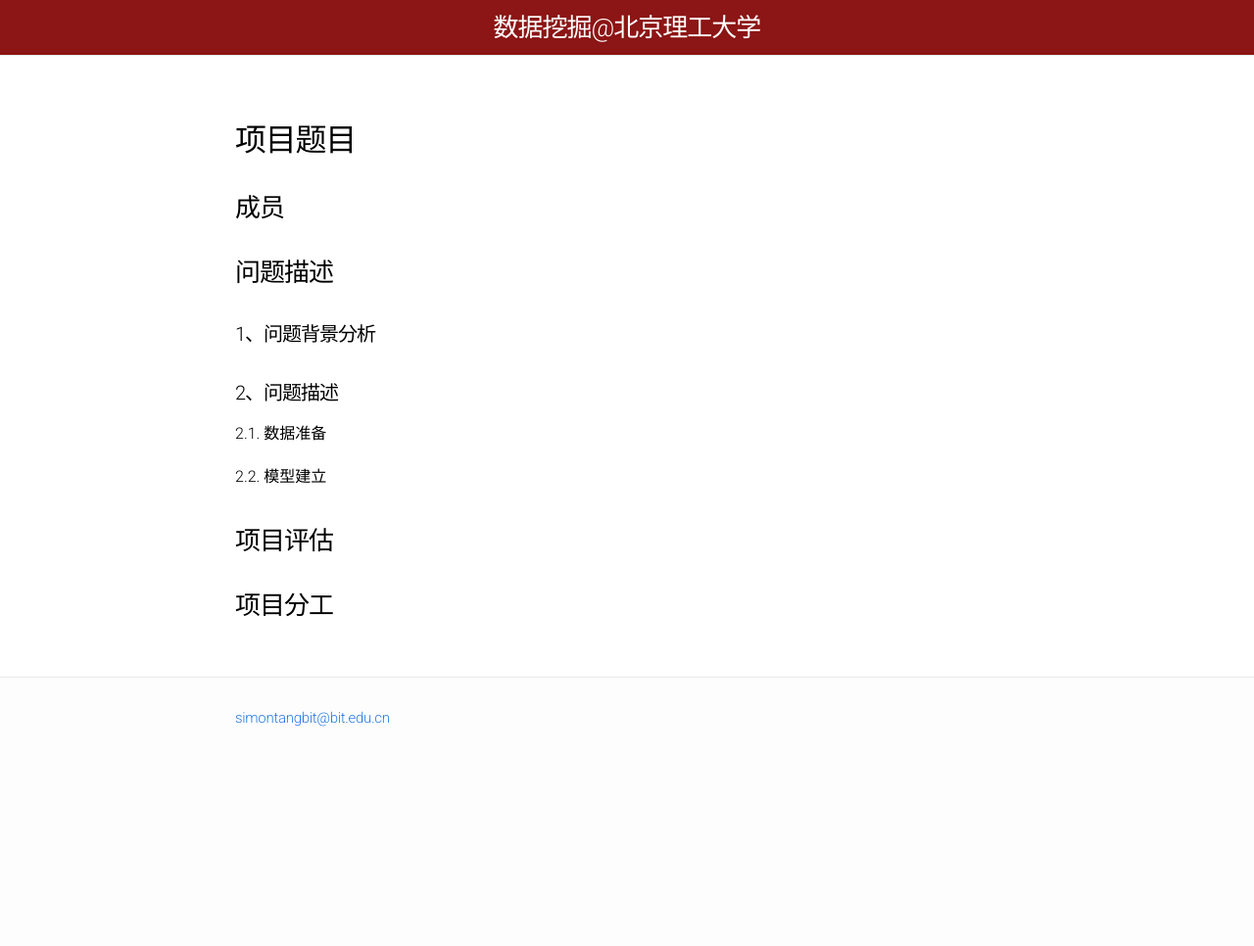
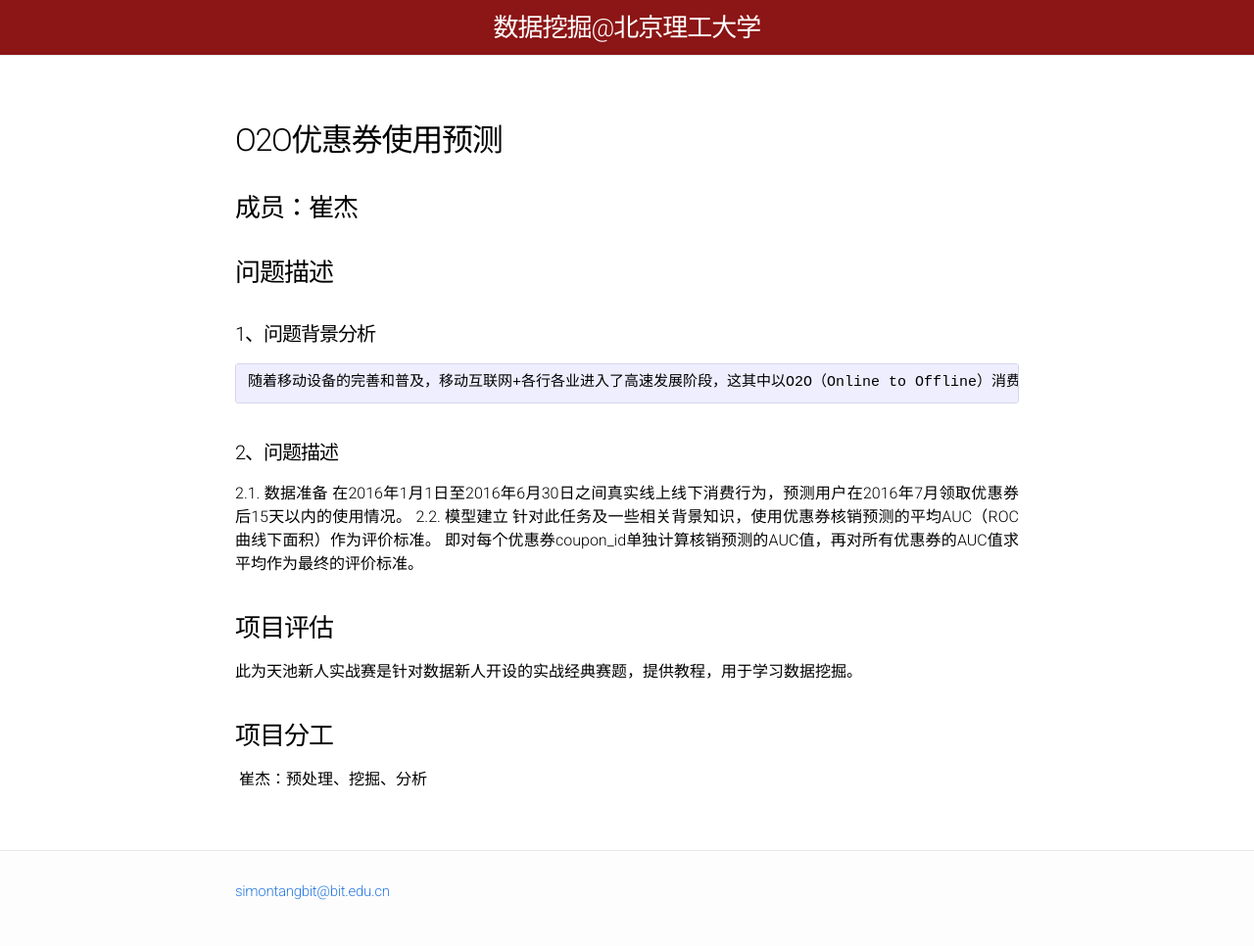
Before and after one commit to BITDM/bitdm.github.io, a Jekyll site: the page built from 2018/projects/P09/proposal.md, in a window 1280 px wide. Shown: the whole page at 98% size. Built offline with Jekyll 4.4.1, drawn with Linux system fonts in a browser that asks for light colours; our own code applies the rules of GitHub Pages for plain Markdown files; before the commit the page ends 900 px from its top, so only the background shows below that.

Commit message:
Update proposal.md

```diff
--- a/2018/projects/P09/proposal.md
+++ b/2018/projects/P09/proposal.md
@@ -4,20 +4,22 @@ mathjax: true
 permalink: /2018/projects/p09/proposal/
 ---
 
-## 项目题目
+## O2O优惠券使用预测
 
-### 成员
+### 成员：崔杰
 
 ### 问题描述
 
 #### 1、问题背景分析
+    随着移动设备的完善和普及，移动互联网+各行各业进入了高速发展阶段，这其中以O2O（Online to Offline）消费最为吸引眼球。据不完全统计，O2O行业估值上亿的创业公司至少有10家，也不乏百亿巨头的身影。O2O行业天然关联数亿消费者，各类APP每天记录了超过百亿条用户行为和位置记录，因而成为大数据科研和商业化运营的最佳结合点之一。 以优惠券盘活老用户或吸引新客户进店消费是O2O的一种重要营销方式。然而随机投放的优惠券对多数用户造成无意义的干扰。对商家而言，滥发的优惠券可能降低品牌声誉，同时难以估算营销成本。 个性化投放是提高优惠券核销率的重要技术，它可以让具有一定偏好的消费者得到真正的实惠，同时赋予商家更强的营销能力。
 
 #### 2、问题描述
 
 2.1. 数据准备
-
+    在2016年1月1日至2016年6月30日之间真实线上线下消费行为，预测用户在2016年7月领取优惠券后15天以内的使用情况。
 2.2. 模型建立
-
+    针对此任务及一些相关背景知识，使用优惠券核销预测的平均AUC（ROC曲线下面积）作为评价标准。 即对每个优惠券coupon_id单独计算核销预测的AUC值，再对所有优惠券的AUC值求平均作为最终的评价标准。
 ### 项目评估
-
+   此为天池新人实战赛是针对数据新人开设的实战经典赛题，提供教程，用于学习数据挖掘。
 ### 项目分工
+   崔杰：预处理、挖掘、分析
```
